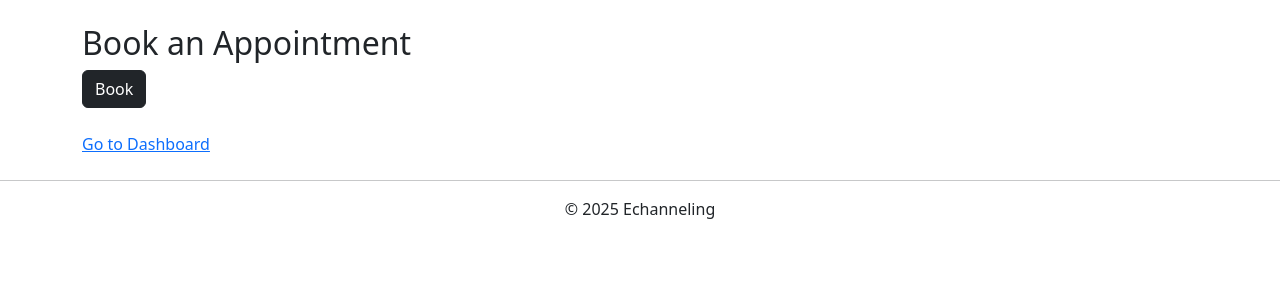
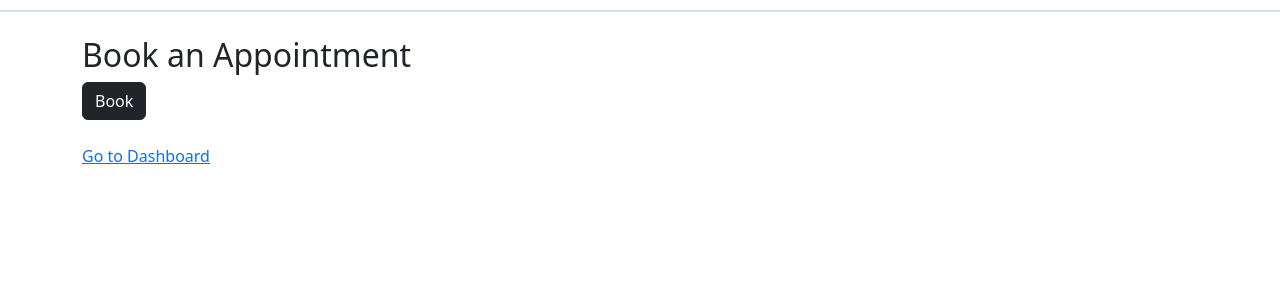
Before and after one commit to Yash-git2/echanneling, a Django app: page /book/ in a window 1280 px wide. Shown: the part 56-356 px from the top of the page. Run offline with Django 5.2, Linux system fonts and the light colour scheme.

Commit message:
styled base.html

```diff
--- a/templates/base.html
+++ b/templates/base.html
@@ -1,8 +1,10 @@
+{% load static %}
 <!DOCTYPE html>
 <html>
 <head>
     <title>{% block title %}Echanneling{% endblock %}</title>
     <link href="https://cdn.jsdelivr.net/npm/bootstrap@5.3.2/dist/css/bootstrap.min.css" rel="stylesheet">
+    <link rel="stylesheet" href="{% static 'style.css' %}">
 </head>
 <body>
     <!-- Navbar -->
@@ -23,6 +25,8 @@
         </div>
     </nav>
 
+    <hr style="border: 1px solid #3498db; margin-top: 10px;">
+
     <div class="container mt-4">
         {% if messages %}
             {% for message in messages %}
@@ -33,13 +37,7 @@
             {% endfor %}
         {% endif %}
 
-        {% block content %}
-        {% endblock %}
+        {% block content %}{% endblock %}
     </div>
-
-    <footer class="text-center mt-4">
-        <hr>
-        <p>&copy; 2025 Echanneling</p>
-    </footer>
 </body>
 </html>
```
